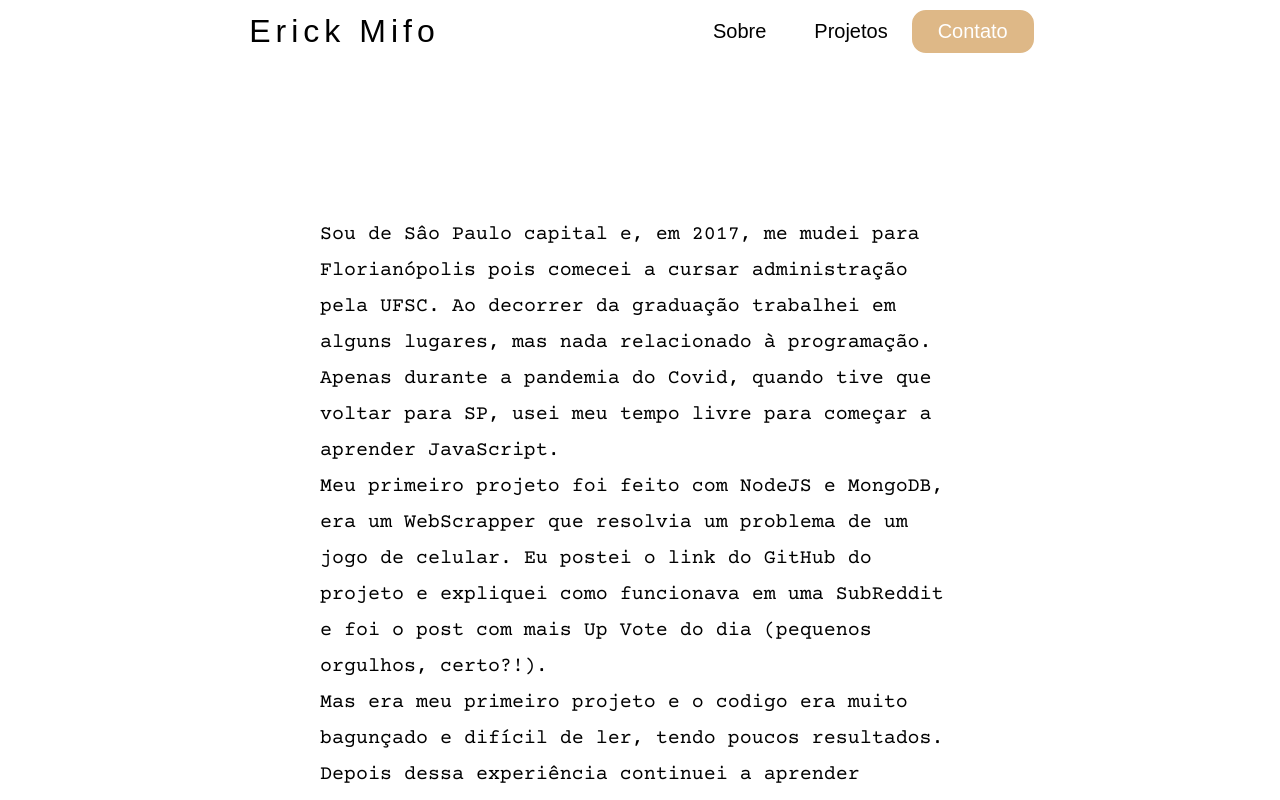
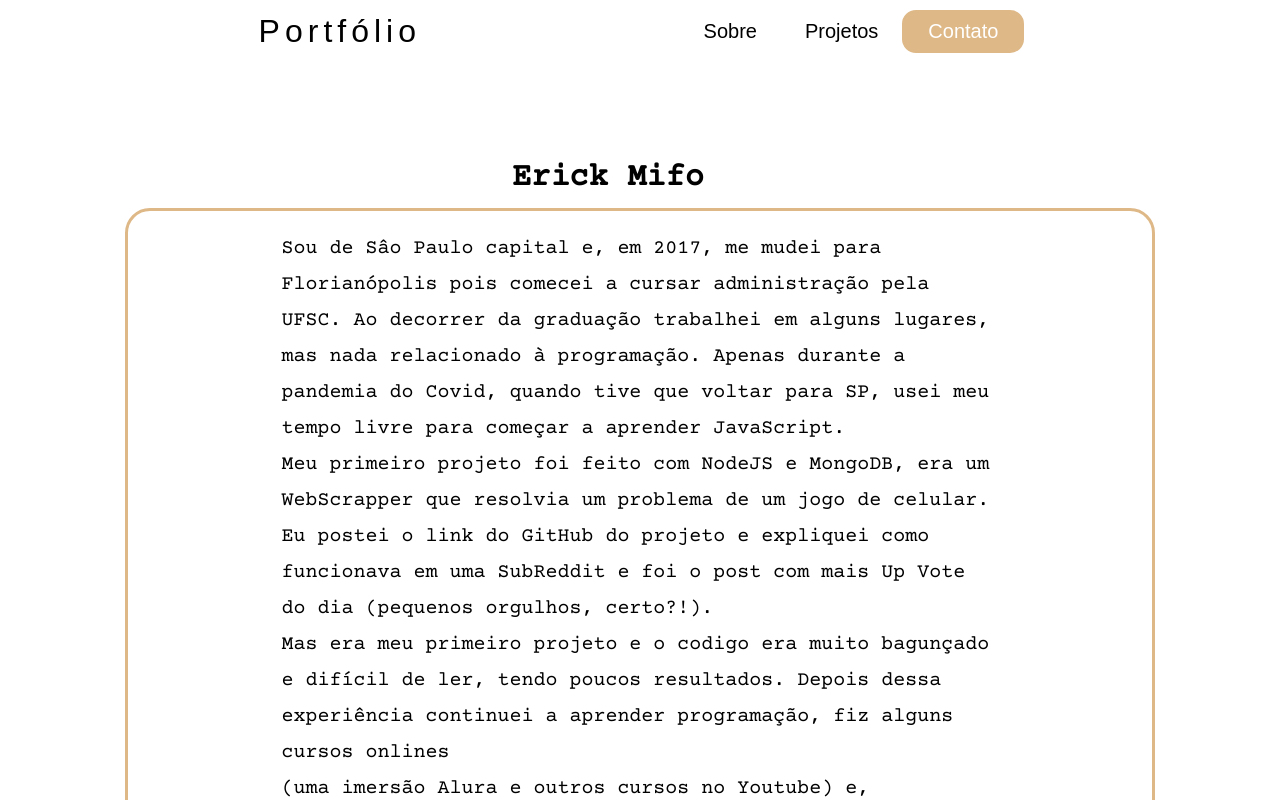
Before and after one commit to ErickMifo/Portfolio, a React (Create React App) app: page /sobre in a window 1280 px wide. Shown: the top 800 px of the page. Built offline with nearby package versions, Linux system fonts and the light colour scheme.

Commit message:
UPDATE: modelo sobre

```diff
--- a/src/App.css
+++ b/src/App.css
@@ -1,6 +1,15 @@
 * {
   margin: 0;
   padding: 0;
+}
+
+body {
+  background-color: #ffff;
+  font-family: "Courier Prime", monospace;
+}
+
+a {
+  color: black;
 }
 
 @media screen and (max-width: 768px) {
@@ -10,11 +19,3 @@
     overflow-x: hidden;
   }
 }
-
-body {
-  background-color: #ffff;
-}
-
-a {
-  color: black;
-}
--- a/src/components/navbar/index.js
+++ b/src/components/navbar/index.js
@@ -21,7 +21,7 @@ setClick(!click)
             <button
             onClick={() =>{document.title = "Home | Erick Mifo"}}
             className="buttonHome">
-                 Erick Mifo
+                 Portfólio
             </button>
             </Link>
 
--- a/src/components/navbar/styles.css
+++ b/src/components/navbar/styles.css
@@ -12,12 +12,11 @@
   cursor: pointer;
   font-size: 1.25rem;
   padding: 8px 24px;
-  margin-bottom: 10px;
   transition-duration: 0.4s;
 }
 
 .buttonContato:hover {
-  background-color: #f0ffff;
+  background-color: #ffff;
   color: black;
 }
 
@@ -45,10 +44,6 @@
   font-size: 2rem;
   margin: 3px;
   letter-spacing: 5px;
-}
-
-.buttonHome:hover {
-  transform: scale(1.1);
 }
 
 button.active.focus,
--- a/src/pages/home/styles.css
+++ b/src/pages/home/styles.css
@@ -30,6 +30,8 @@ a:hover {
 }
 
 .Sub {
+  text-align: center;
+  width: 70%;
   margin: 3px;
   animation: mymove 7s;
   font-size: 1.25rem;
--- a/src/pages/projetos/index.js
+++ b/src/pages/projetos/index.js
@@ -1,5 +1,5 @@
 import { motion } from 'framer-motion';
-import React from 'react';
+import React, { useRef } from 'react';
 import CardsProjects from '../../components/cards/cardsProjects';
 import NavBar from '../../components/navbar';
 import './styles.css'
@@ -8,9 +8,22 @@ import ArrowDropDownIcon from '@material-ui/icons/ArrowDropDown';
 const initial = { x: -300, opacity: 0 }
 const animate = { x: 0, opacity: 1 }
 
+
 const projetos = "Aqui estão alguns dos meus projetos."
 const interesse = "São do meu interesse: JavaScript, CSS, HTML, Reactjs e Nodejs"
 function Projetos() {
+
+
+
+    const cardRef = useRef()
+
+    const handleClick = () => {
+        window.scrollTo({
+            behavior: "smooth",
+            top: cardRef.current.offsetTop
+        })
+    }
+
     return (
         <div id="Landing">
             <NavBar />
@@ -32,11 +45,19 @@ function Projetos() {
             className="interests">{interesse}</motion.p>
         </div>
 
-            <ArrowDropDownIcon />
+
+            <p
+            className="arrowDrop"
+            onClick={handleClick}>Ver projetos</p>
+            <ArrowDropDownIcon
+            className="arrowDrop"
+            onClick={handleClick}/>
+
 
             </motion.div>
-
-            <CardsProjects />
+            <div ref={cardRef}>
+            <CardsProjects/>
+            </div>
         </div>
     )
 }
--- a/src/pages/projetos/styles.css
+++ b/src/pages/projetos/styles.css
@@ -10,6 +10,14 @@
 
 .mainText {
   padding-bottom: 100px;
+}
+
+.arrowDrop {
+  cursor: pointer;
+}
+
+.arrowDrop:hover {
+  color: #deb887;
 }
 
 .interests {
--- a/src/pages/sobre/index.js
+++ b/src/pages/sobre/index.js
@@ -9,6 +9,7 @@ import {
   useSpring,
   useTransform
 } from "framer-motion";
+import { Link } from 'react-router-dom';
 
 
 
@@ -20,7 +21,7 @@ const Quinto = "Eu postei o link do GitHub do projeto e expliquei como funcionav
 const Sexto = "Mas era meu primeiro projeto e o codigo era muito bagunçado e difícil de ler, tendo poucos resultados. "
 const Setimo = "Depois dessa experiência continuei a aprender programação, fiz alguns cursos onlines"
 const Oitavo = "(uma imersão Alura e outros cursos no Youtube) e, atualmente, estou fazendo projetos com foco maior para o Front-End."
-const Nono = " Se precisar de algo ou quiser conversar, fique à vontade para usar a aba de contato."
+const Nono = " Se precisar de algo ou quiser conversar, fique à vontade para usar a aba de"
 
 
 
@@ -66,12 +67,19 @@ function Sobre() {
             animate={{ pathLength: isComplete ? 1 : 0 }}
           />
         </svg>
+        <motion.h1
+        initial={{ opacity: 0 }}
+        animate={{ opacity: 1 }}
+        exit={{ opacity: 0 }}
+        transition={{duration: 0.4}}
+        className="nome"> Erick Mifo </motion.h1>
             <motion.div
             className="sobre"
             initial={{y: 300, opacity: 0}}
             animate={{y: 0, opacity: 1}}
             exit={{ y: -300, opacity: 0 }}
             transition={{duration: 1}}>
+
 
             <p
             className="sobreText">
@@ -88,6 +96,7 @@ function Sobre() {
                 {Oitavo}
                 <br />
                 {Nono}
+                <Link to="/contato"> contato. </Link>
             </p>
             </motion.div>
 
--- a/src/pages/sobre/styles.css
+++ b/src/pages/sobre/styles.css
@@ -1,15 +1,26 @@
 .sobre {
   display: flex;
   flex-direction: column;
+  justify-content: center;
   align-items: center;
+  margin: 0 auto;
+  width: 80%;
+  border-radius: 25px;
+  border: #deb887 solid;
+}
+
+.nome {
+  position: absolute;
+  left: 40%;
+  top: 20%;
 }
 
 .sobreText {
   font-size: 1.25rem;
-  font-family: "Courier Prime", monospace;
   line-height: 1.8;
-  width: 50%;
+  width: 70%;
   padding-bottom: 50px;
+  padding-top: 20px;
 }
 
 .progress-icon {
```
